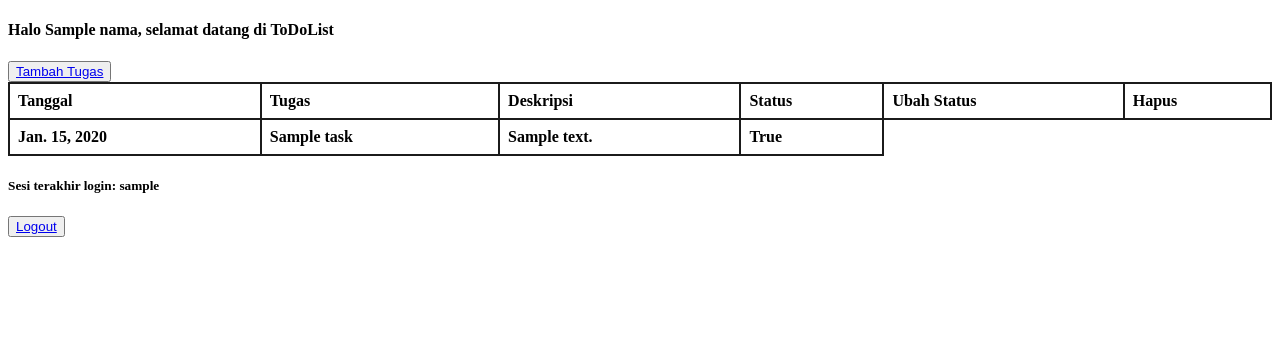
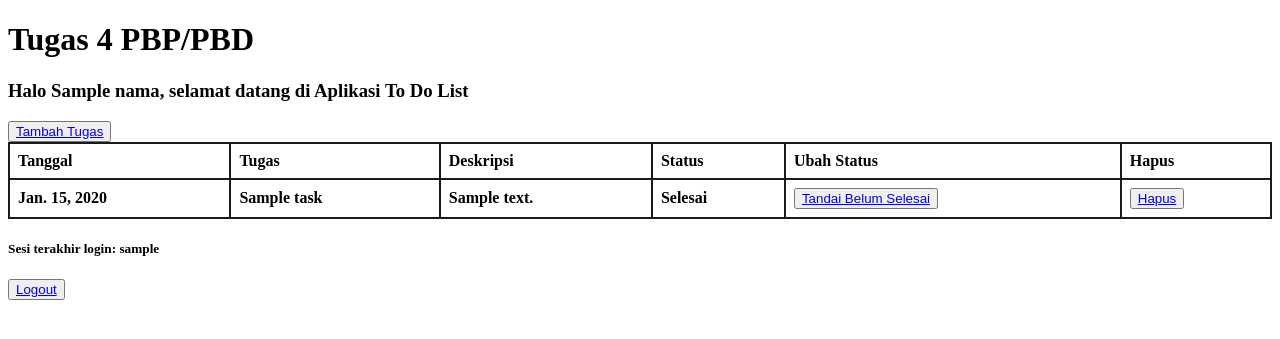
Before and after one commit to SyahrulApr86/pbp-tugas, a Django app: template todolist/templates/todolist.html in a window 1280 px wide. Shown: the top 339 px of the page. Run offline with Django 4.2, Linux system fonts and the light colour scheme; tables that the repository leaves empty hold one stand-in row (values such as "Sample post"); the template is opened without the code that fills it: values that come from a table or form of the project are taken from there, most other values are stand-ins (such as "Sample title", 1, 10 or a date in 2020); lists and menus that the app fills with data are empty.

Commit message:
Completing bonus

```diff
--- a/katalog/templates/katalog.html
+++ b/katalog/templates/katalog.html
@@ -2,7 +2,7 @@
 
  {% block content %}
 
-  <h1>Lab 1 Assignment PBP/PBD</h1>
+<h1>Tugas 2 PBP/PBD</h1>
 
   <h5>Name: </h5>
   <p>{{nama}}</p>
--- a/mywatchlist/templates/mywatchlist.html
+++ b/mywatchlist/templates/mywatchlist.html
@@ -2,7 +2,7 @@
 
 {% block content %}
 
-<h1>Lab 2 Assignment PBP/PBD</h1>
+<h1>Tugas 3 PBP/PBD</h1>
 
 <h5>Name: </h5>
 <p>{{nama}}</p>
--- a/todolist/templates/todolist.html
+++ b/todolist/templates/todolist.html
@@ -1,7 +1,9 @@
 {% extends 'base.html' %}
 
 {% block content %}
-<h4>Halo {{nama}}, selamat datang di ToDoList</h4>
+<h1>Tugas 4 PBP/PBD</h1>
+
+<h3>Halo {{nama}}, selamat datang di Aplikasi To Do List</h3>
 
 <button><a href="{% url 'todolist:create_task' %}">Tambah Tugas</a></button>
 
@@ -20,7 +22,14 @@
 		<th>{{tugas.date}}</th>
 		<th>{{tugas.title}}</th>
 		<th>{{tugas.description}}</th>
-		<th>{{tugas.is_finished}}</th>
+		{% if tugas.is_finished %}
+			<th>Selesai</th>
+		    <th><button><a href = "{% url 'todolist:ubah_status' tugas.id %}">Tandai Belum Selesai</a></button></th>
+		{% else %}
+			<th>Belum Selesai</th>
+			<th><button><a href = "{% url 'todolist:ubah_status' tugas.id %}">Tandai Selesai</a></button></th>
+		{% endif %}
+		<th><button><a href = "{% url 'todolist:hapus' tugas.id %}">Hapus</a></button></th>
 
 	</tr>
 	{% endfor %}
--- a/todolist/urls.py
+++ b/todolist/urls.py
@@ -10,5 +10,6 @@ urlpatterns = [
     path('login/', login_user, name='login'),
     path('logout/', logout_user, name='logout'),
     path('create-task/', create_task, name='create_task'),
-
+    path('set-task/<int:pk>', ubah_status, name='ubah_status'),
+    path('delete/<int:pk>', hapus, name='hapus'),
 ]
```
Also changed, not shown: todolist/views.py (+8 -8 lines).
